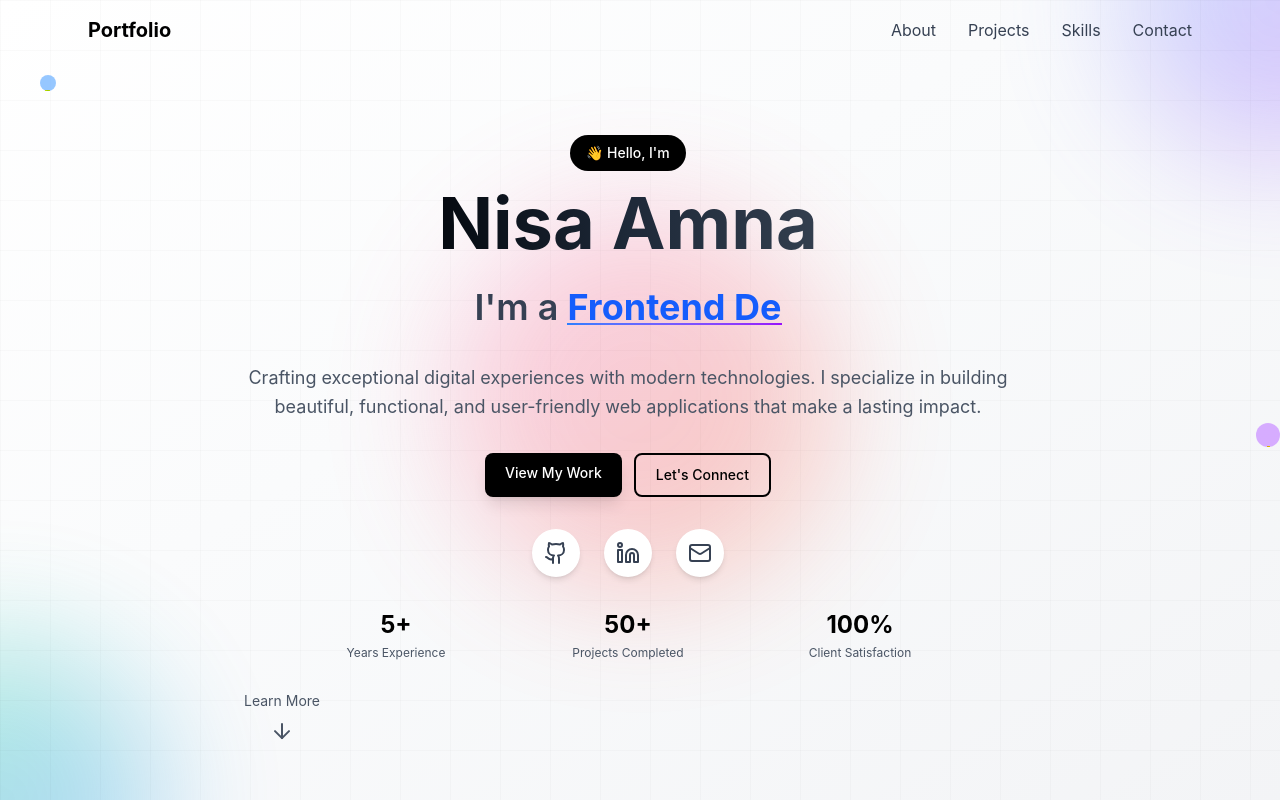
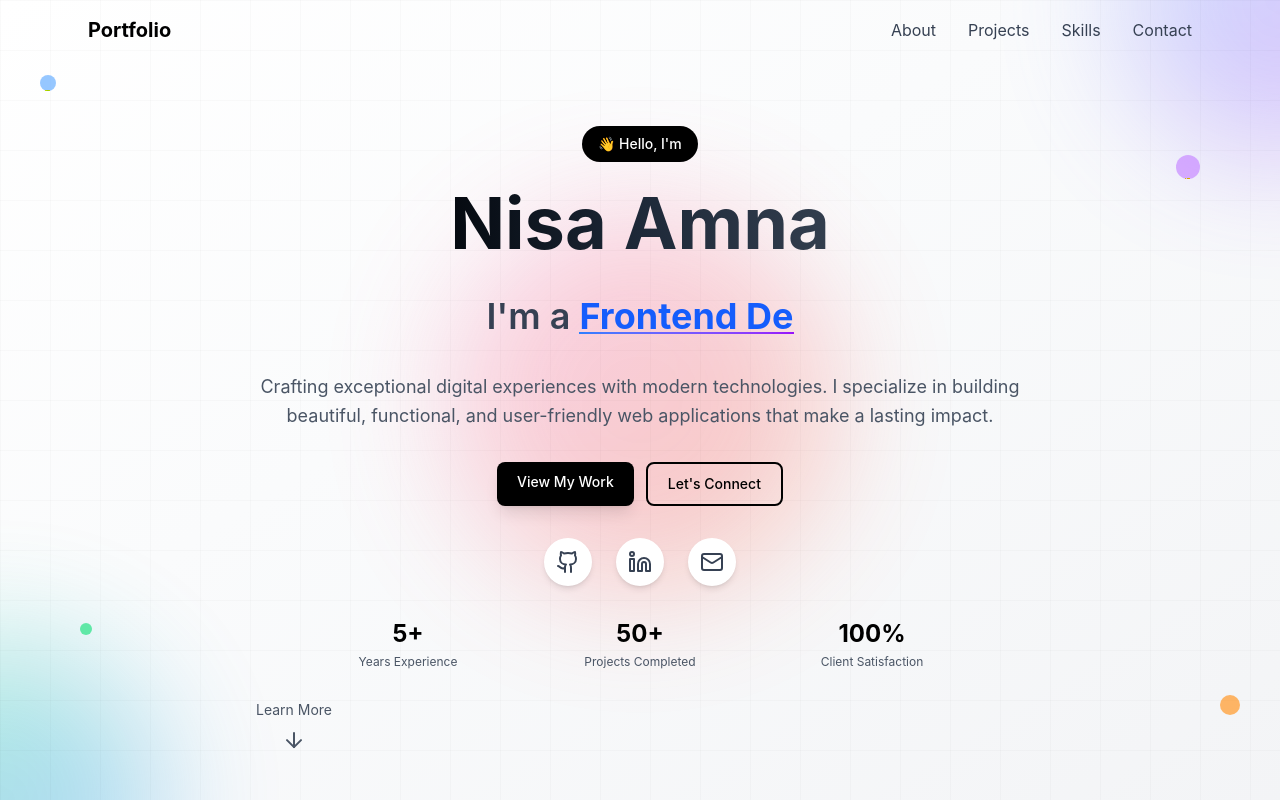
Before and after one commit to VaysNa/Portfolio-01, a React (Vite) app: page / in a window 1280 px wide. Built offline with nearby package versions, Linux system fonts and the light colour scheme.

Commit message:
finish adding floating elements yang warna warni

```diff
--- a/src/components/Hero.jsx
+++ b/src/components/Hero.jsx
@@ -71,7 +71,7 @@ const Hero = ({ hasAnimated }) => {
           </div>
 
           {/*Name */}
-          <h1 className="text-5xl md:text-7xl font-bold mb-4 bg-gradient-to-r from-black via-gray-800 to-gray-600 bg-clip-text text-transparent animate-fade-in-up">
+          <h1 className="text-5xl md:text-7xl leading-tight font-bold mb-4 bg-gradient-to-r from-black via-gray-800 to-gray-600 bg-clip-text text-transparent animate-fade-in-up">
             {heroData.name}
           </h1>
 
@@ -160,9 +160,11 @@ const Hero = ({ hasAnimated }) => {
           </div>
         </div>
       </div>
-      {/* Floating elements */}
+      {/* Floating elements yang bulat2 warna warni  */}
       <div className="absolute top-20 left-10 w-4 h-4 bg-blue-400 rounded-full opacity-60 animate-float"></div>
-      <div className="absoulute top-40 right-20 w-6 h-6 bg-purple-400 rounded-full opacity-60 animate-float delay-1000 "></div>
+      <div className="absolute top-40 right-20 w-6 h-6 bg-purple-400 rounded-full opacity-60 animate-float delay-1000 "></div>
+      <div className="absolute bottom-40 left-20 w-3 h-3 bg-green-400 rounded-full opacity-60 animate-float delay-2000"></div>
+      <div className="absolute bottom-20 right-10 w-5 h-5  bg-orange-400 rounded-full opacity-60 animate-float delay-3000"></div>
     </section>
   );
 };
```
